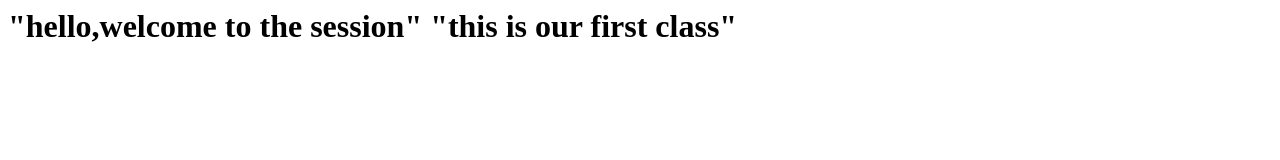
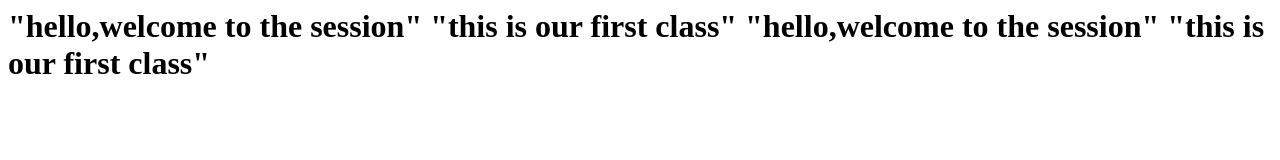
Before and after one commit to syedabdul8/Project, a plain HTML site: page index.html in a window 1280 px wide. Drawn offline with Linux system fonts and the light colour scheme.

Commit message:
Update index.html

```diff
--- a/index.html
+++ b/index.html
@@ -2,5 +2,7 @@
 	<h1>
 		"hello,welcome to the session"
 		"this is our first class"
+		"hello,welcome to the session"
+		"this is our first class"
 	</h1>
 </html>
```
